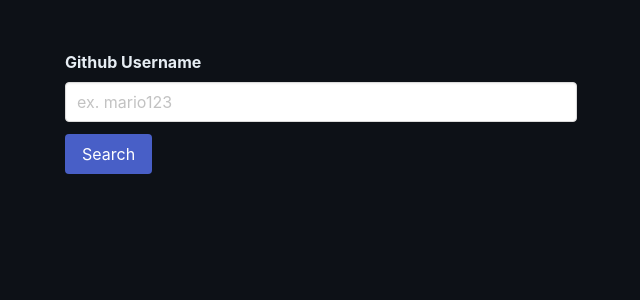
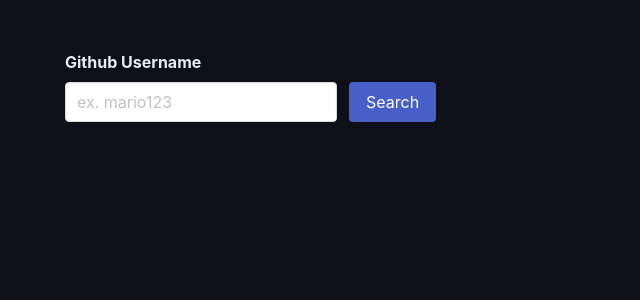
Before and after one commit to acselp/vue-test, a Vue app: page / in a window 1280 px wide. Shown: the top 300 px of the page, without its empty margins (319-959 px from the left). Built offline with nearby package versions, Linux system fonts and the light colour scheme.

Commit message:
checnged icon colors acordingly succes danger etc & moved button in line with the input

```diff
--- a/src/views/HomeView.vue
+++ b/src/views/HomeView.vue
@@ -21,24 +21,32 @@
   <div class="home-main-container">
     <div class="form-container is-center is-justify-content-center">
 
+      <div class="is-flex is-align-items-flex-end">
         <div class="field">
           <label class="label">Github Username</label>
-        <div class="control has-icons-right">
-          <input class="input" v-on:keyup.enter="setUser(username.valueOf())" v-model="username" type="text" placeholder="ex. mario123">
-          <span class="icon is-small is-left" v-if="userStore.$state.isLoading">
+          <div class="control">
+            <div class="is-flex">
+              <input class="input is-fullwidth" v-on:keyup.enter="setUser(username.valueOf())" v-model="username" type="text" placeholder="ex. mario123">
+
+              <span class="icon is-large has-text-light" v-if="userStore.$state.isLoading">
                 <i class="fa fa-refresh fa-spin"></i>
               </span>
-          <span class="icon is-large is-left" v-if="userStore.$state.isUserSet && !userStore.$state.isLoading">
+
+              <span class="icon is-large has-text-success" v-if="userStore.$state.isUserSet && !userStore.$state.isLoading">
                 <i class="fa fa-check"></i>
               </span>
-          <span class="icon is-large is-left" v-if="userStore.$state.showError && !userStore.$state.isLoading">
+
+              <span class="icon is-large has-text-danger" v-if="userStore.$state.showError && !userStore.$state.isLoading">
                 <i class="fa fa-circle-exclamation"></i>
               </span>
+              <div class="control ml-3">
+                <button class="button is-link" @click="setUser(username.valueOf())">Search</button>
+              </div>
+            </div>
           </div>
         </div>
 
-      <div class="control">
-        <button class="button is-link" @click="setUser(username.valueOf())">Search</button>
+
       </div>
 
       <UserCard
```
Lines whose indentation alone changed are shown as unchanged.
